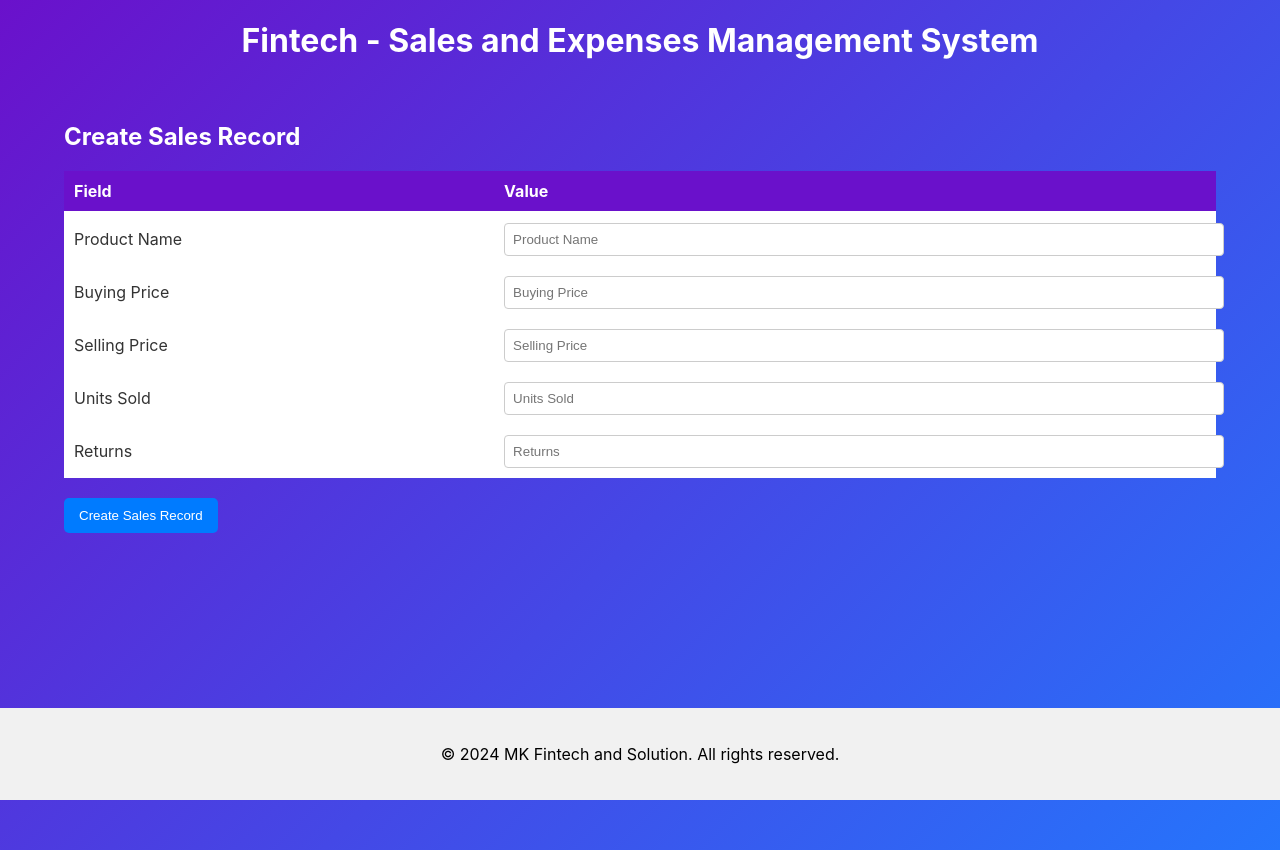
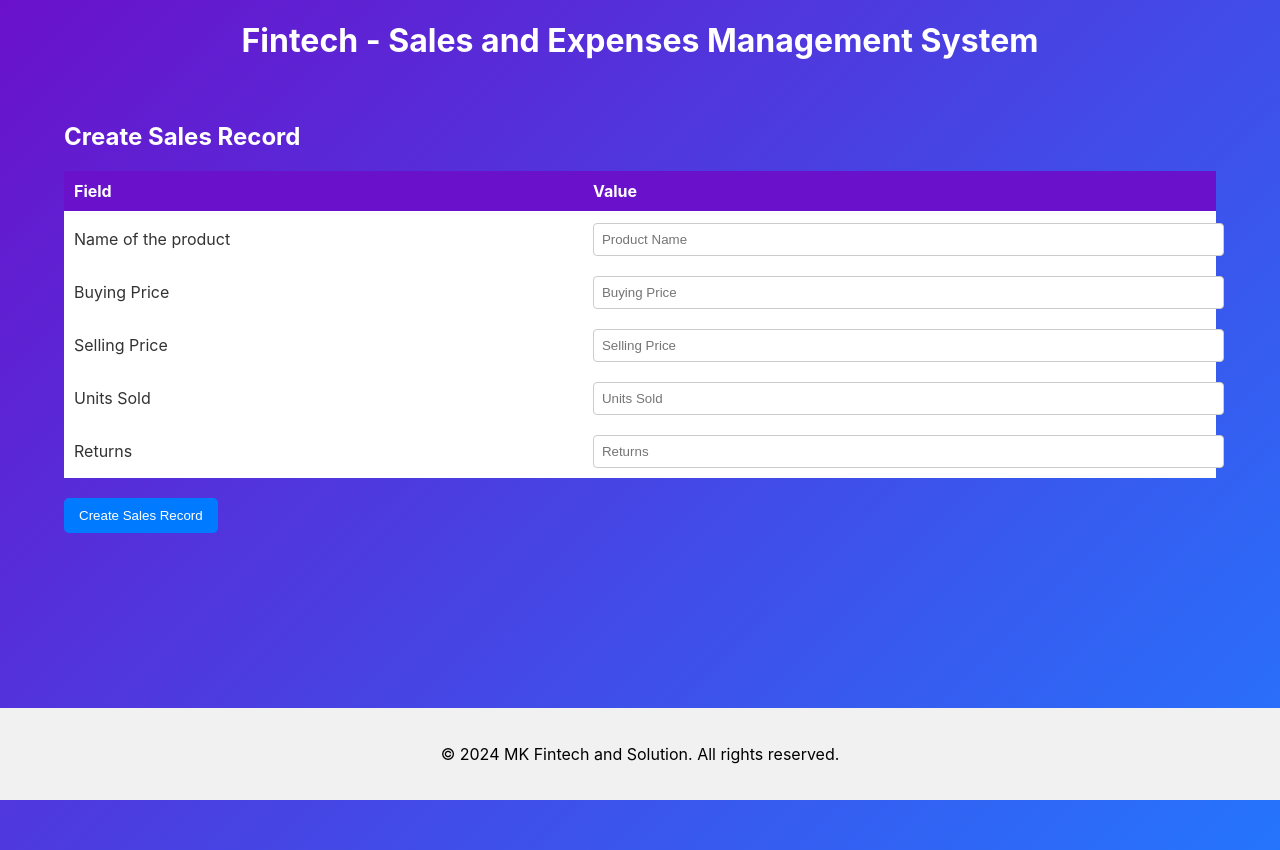
Before and after one commit to MageshwaranKCloudEngineer/Fintrack, a React (Create React App) app in the folder frontend/frontend/: page /create-sales in a window 1280 px wide. Built offline with nearby package versions, Linux system fonts and the light colour scheme; sample sign-in values are in the browser's storage.

Commit message:
Update CreateSales.js

```diff
--- a/frontend/frontend/src/components/Sales/CreateSales.js
+++ b/frontend/frontend/src/components/Sales/CreateSales.js
@@ -60,7 +60,7 @@ const CreateSales = () => {
           </thead>
           <tbody>
             <tr>
-              <td style={tableDataStyle}>Product Name</td>
+              <td style={tableDataStyle}>Name of the product</td>
               <td style={tableDataStyle}>
                 <input
                   type="text"
```
